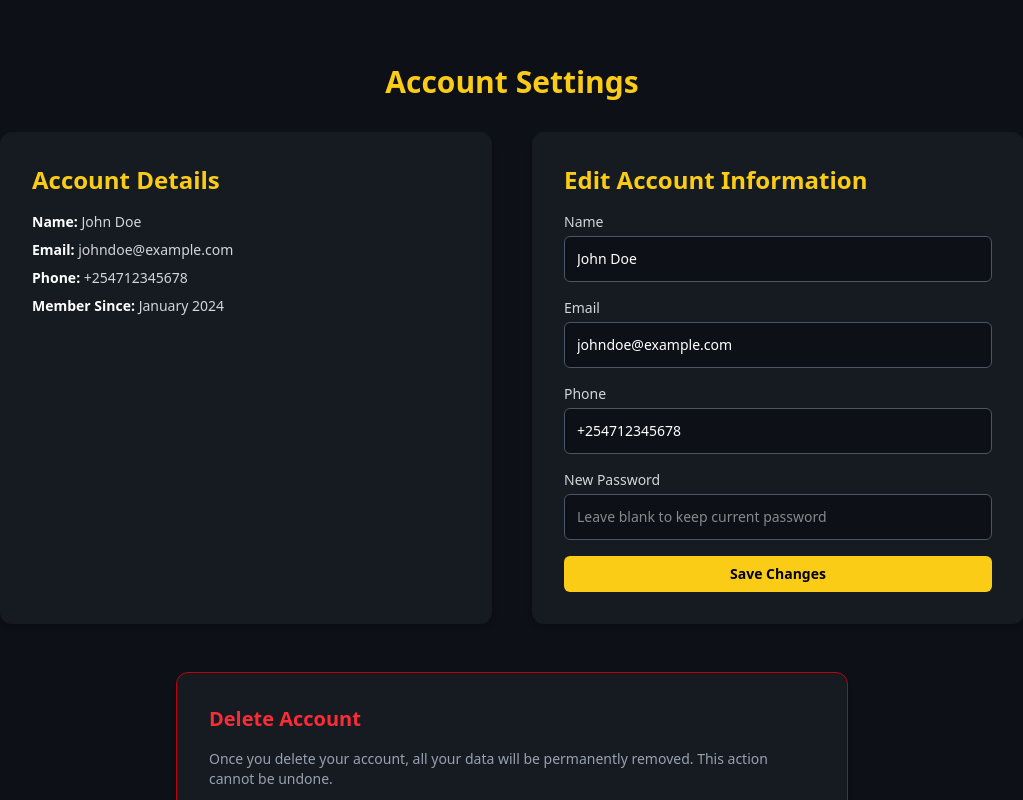
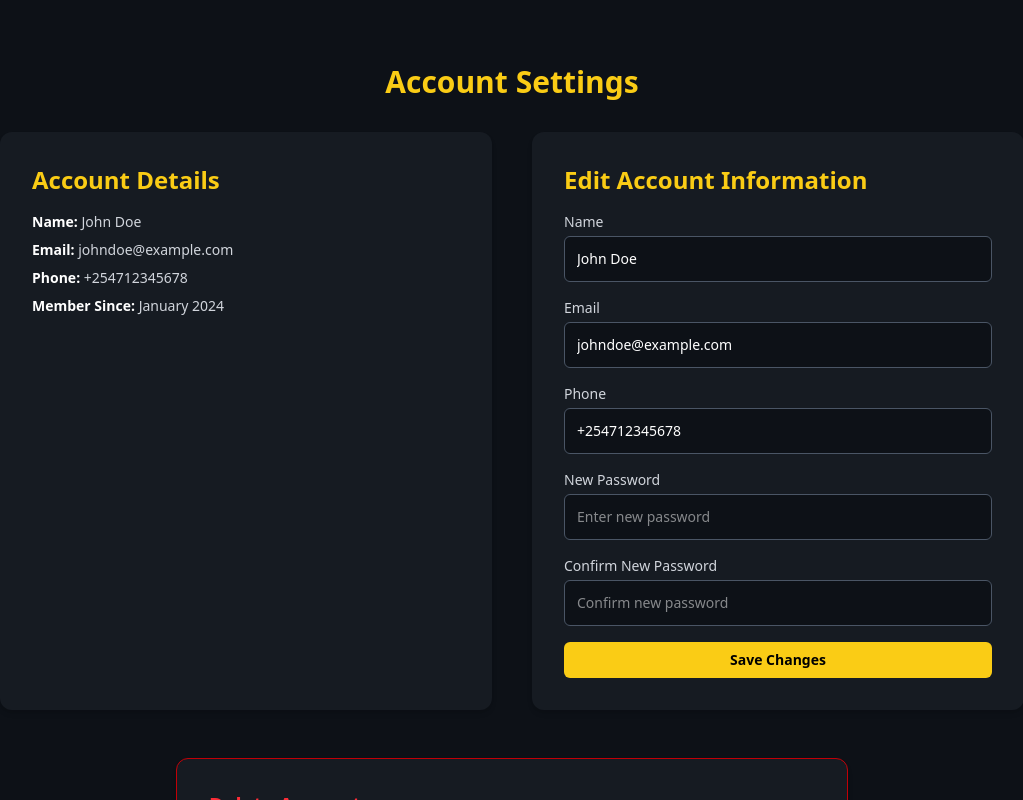
Before and after one commit to festus-sulumeti/mushroom-motors-rental-frontend, a React (Vite) app: page /account-settings in a window 1280 px wide. Shown: the top 800 px of the page, without its empty margins (128-1151 px from the left). Built offline with nearby package versions, Linux system fonts and the light colour scheme.

Commit message:
feat(account-settings): added input placeholders and password confirmation with validation

```diff
--- a/src/components/user-dashboard/AccountSettings.jsx
+++ b/src/components/user-dashboard/AccountSettings.jsx
@@ -13,9 +13,11 @@ const AccountSettings = () => {
     email: accountDetails.email,
     phone: accountDetails.phone,
     password: '',
+    confirmPassword: '',
   });
 
   const [showDeleteConfirm, setShowDeleteConfirm] = useState(false);
+  const [error, setError] = useState('');
 
   const handleEditChange = (e) => {
     setEditForm({ ...editForm, [e.target.name]: e.target.value });
@@ -23,6 +25,13 @@ const AccountSettings = () => {
 
   const handleEditSubmit = (e) => {
     e.preventDefault();
+    setError('');
+
+    if (editForm.password && editForm.password !== editForm.confirmPassword) {
+      setError('Passwords do not match');
+      return;
+    }
+
     console.log('Updated account info:', editForm);
     // TODO: API call to update account info
   };
@@ -53,6 +62,9 @@ const AccountSettings = () => {
         {/* Edit Account Section */}
         <div className="bg-[#161B22] rounded-xl shadow-md p-8">
           <h2 className="text-2xl font-semibold mb-4 text-[#FACC15]">Edit Account Information</h2>
+
+          {error && <p className="text-red-500 text-sm mb-2">{error}</p>}
+
           <form onSubmit={handleEditSubmit} className="space-y-4 text-sm">
             <div>
               <label className="block text-gray-300 mb-1">Name</label>
@@ -61,6 +73,7 @@ const AccountSettings = () => {
                 name="name"
                 value={editForm.name}
                 onChange={handleEditChange}
+                placeholder="Enter your name"
                 className="w-full p-3 rounded-md bg-[#0D1117] border border-gray-600 text-white"
                 required
               />
@@ -73,6 +86,7 @@ const AccountSettings = () => {
                 name="email"
                 value={editForm.email}
                 onChange={handleEditChange}
+                placeholder="Enter your email"
                 className="w-full p-3 rounded-md bg-[#0D1117] border border-gray-600 text-white"
                 required
               />
@@ -85,6 +99,7 @@ const AccountSettings = () => {
                 name="phone"
                 value={editForm.phone}
                 onChange={handleEditChange}
+                placeholder="Enter your phone number"
                 className="w-full p-3 rounded-md bg-[#0D1117] border border-gray-600 text-white"
               />
             </div>
@@ -96,8 +111,20 @@ const AccountSettings = () => {
                 name="password"
                 value={editForm.password}
                 onChange={handleEditChange}
+                placeholder="Enter new password"
                 className="w-full p-3 rounded-md bg-[#0D1117] border border-gray-600 text-white"
-                placeholder="Leave blank to keep current password"
+              />
+            </div>
+
+            <div>
+              <label className="block text-gray-300 mb-1">Confirm New Password</label>
+              <input
+                type="password"
+                name="confirmPassword"
+                value={editForm.confirmPassword}
+                onChange={handleEditChange}
+                placeholder="Confirm new password"
+                className="w-full p-3 rounded-md bg-[#0D1117] border border-gray-600 text-white"
               />
             </div>
 
```
